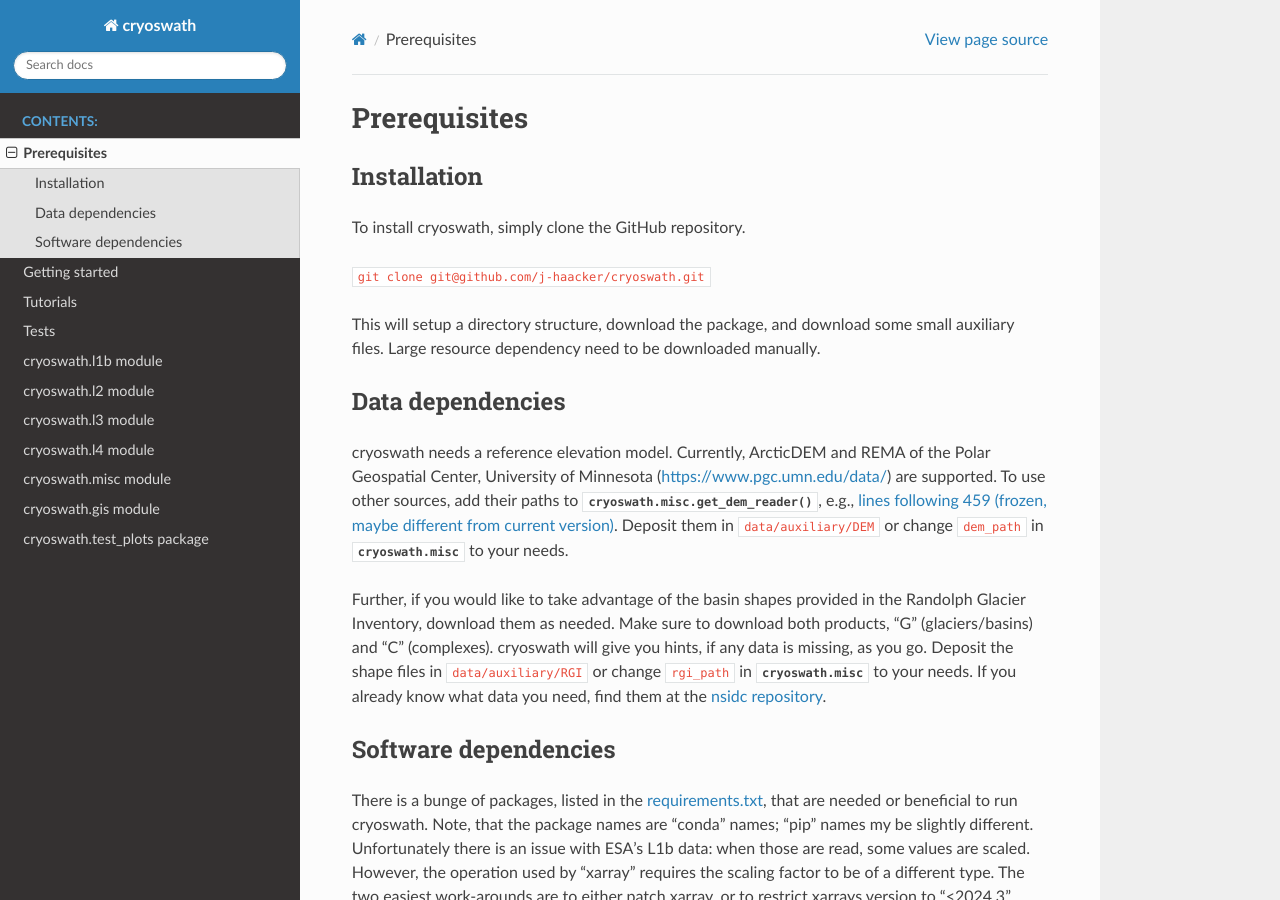
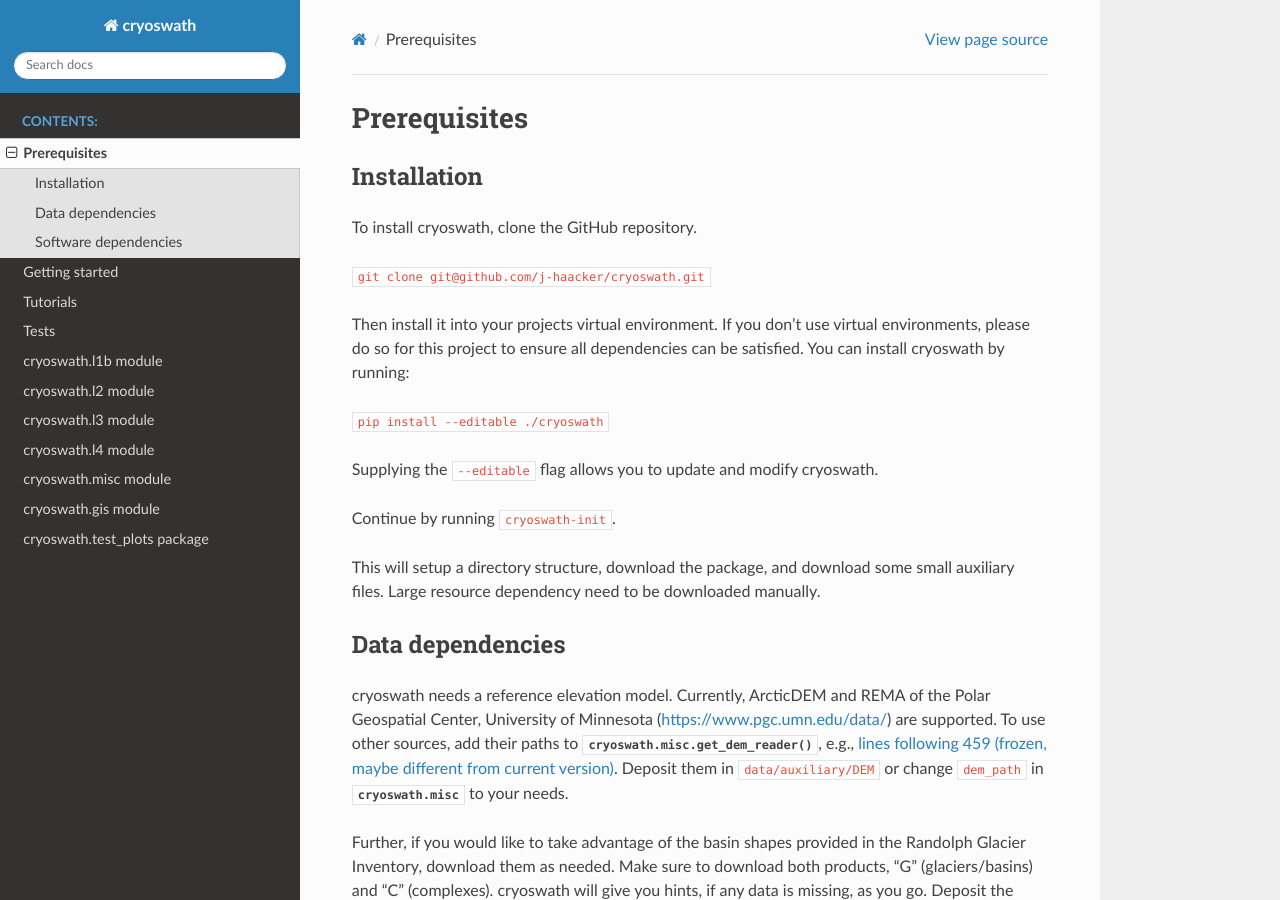
Before and after one commit to j-haacker/cryoswath, a Sphinx documentation site: the page built from docs/prerequisites.rst, in a window 1280 px wide and 900 px high. Built offline with Sphinx 7.4.7 and the Read the Docs theme 3.1.0, drawn with Linux system fonts in a browser that asks for light colours.

Commit message:
doc(docs): update installation

```diff
--- a/docs/prerequisites.rst
+++ b/docs/prerequisites.rst
@@ -6,9 +6,19 @@ Prerequisites
 Installation
 ------------
 
-To install cryoswath, simply clone the GitHub repository.
+To install cryoswath, clone the GitHub repository.
 
 ``git clone git@github.com/j-haacker/cryoswath.git``
+
+Then install it into your projects virtual environment. If you don't use
+virtual environments, please do so for this project to ensure all
+dependencies can be satisfied. You can install cryoswath by running:
+
+``pip install --editable ./cryoswath``
+
+Supplying the ``--editable`` flag allows you to update and modify cryoswath.
+
+Continue by running ``cryoswath-init``.
 
 This will setup a directory structure, download the package, and download some small auxiliary files.
 Large resource dependency need to be downloaded manually.
```
